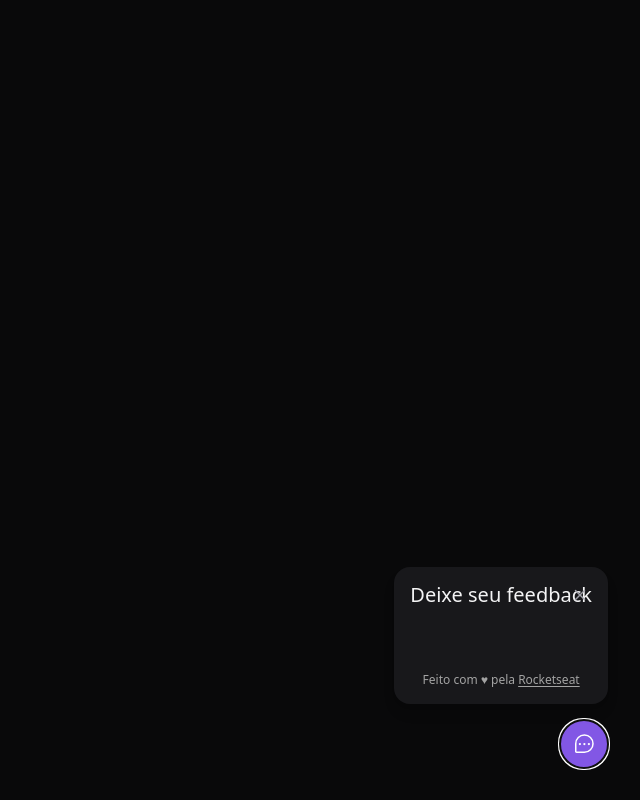
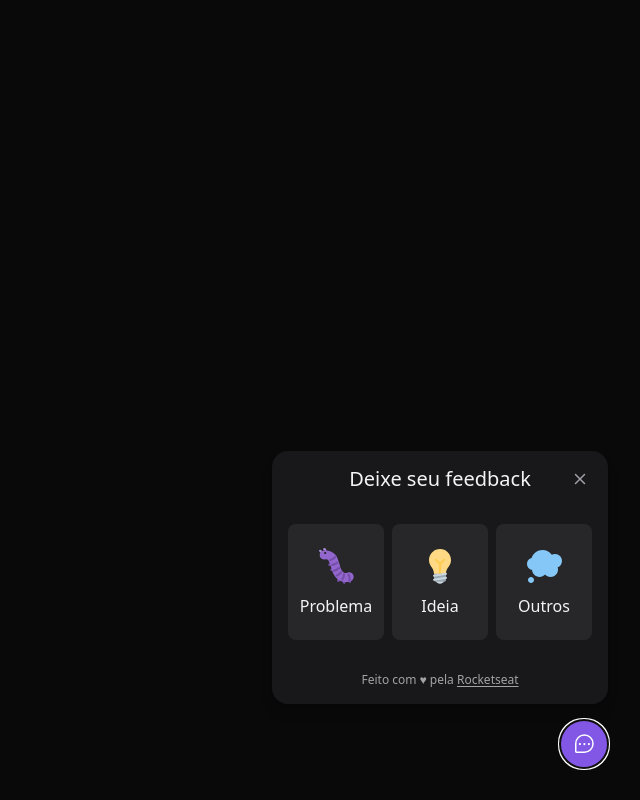
Before and after one commit to tiagoasrodrigues/feedback-widget-web, a React (Vite) app: page / in a window 1280 px wide. Both pictures are taken after a click on the button "Feedback". Shown: the whole page, without its empty margins (640-1280 px from the left). Built offline with nearby package versions, Linux system fonts and the light colour scheme.

Commit message:
:wrench: Criando feedbackTypes nos buttons

```diff
--- a/src/components/WidgetForm.tsx
+++ b/src/components/WidgetForm.tsx
@@ -1,3 +1,5 @@
+import { useState } from "react";
+
 import { CloseButton } from "./CloseButton";
 
 import bugImageUrl from '../assets/bug.svg'
@@ -28,7 +30,11 @@
   },
 };
 
+type FeedbackType = keyof typeof feedbackTypes
+
 export function WidgetForm() {
+  const [feedbackType, setFeedbackType] = useState<FeedbackType | null>(null);
+
   return (
     <div className="bg-zinc-900 p-4 relative rounded-2xl mb-4 flex flex-col items-center shadow-lg w-[calc(100vw-2rem)] md:w-auto">
       <header>
@@ -37,9 +43,25 @@
         <CloseButton />
       </header>
 
-      <div className="flex py-8 gap-2 w-full">
-
+     {!feedbackType ? (
+        <div className="flex py-8 gap-2 w-full">
+        { Object.entries(feedbackTypes).map(([key, value]) =>{
+          return(
+            <button
+            key={key}
+              className="bg-zinc-800 rounded-lg py-5 w-24 flex-1 flex flex-col items-center gap-2 border-2 border-transparent hover:border-brand-500 focus:border-brand-500 focus:outline-none"
+              onClick={() => setFeedbackType(key as FeedbackType)}
+              type="button"
+            >
+              <img src={value.image.source} alt={value.image.alt} />
+              <span>{value.title}</span>
+            </button>
+          );
+        }) }
       </div>
+     ) : (
+       <p>Hello World!</p>
+     )}
 
       <footer className="text-xs text-neutral-400">
         Feito com ♥ pela <a className="underline underline-offset-2" href="https://rocketseat.com.br">Rocketseat</a>
```
